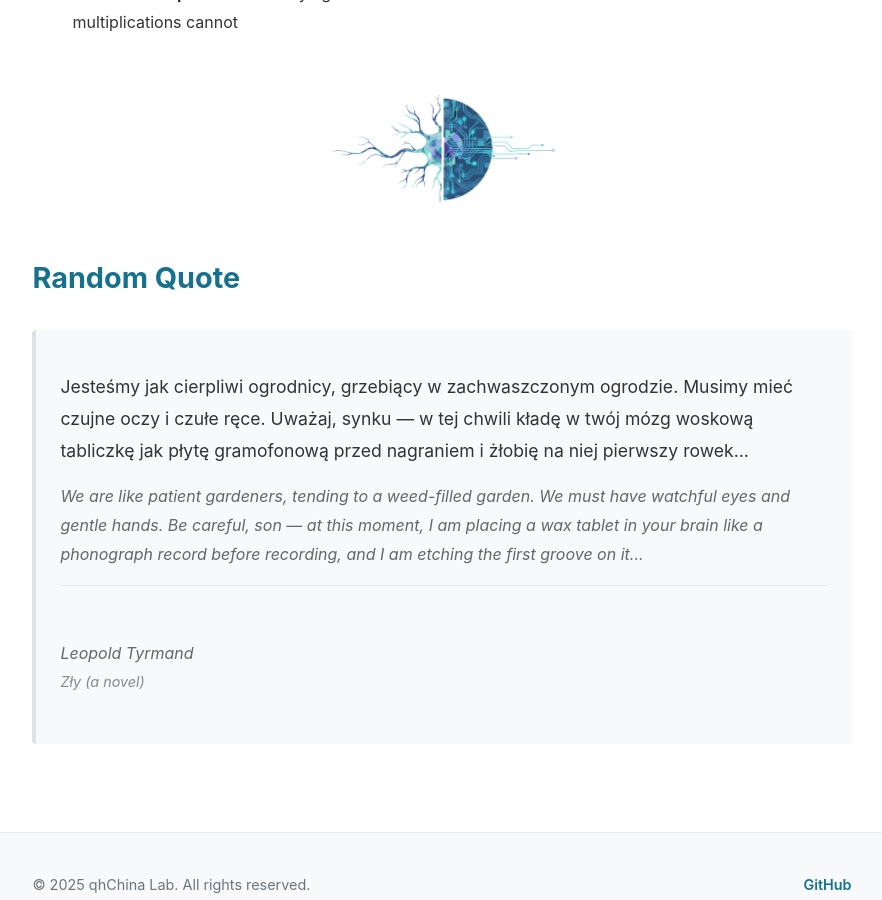
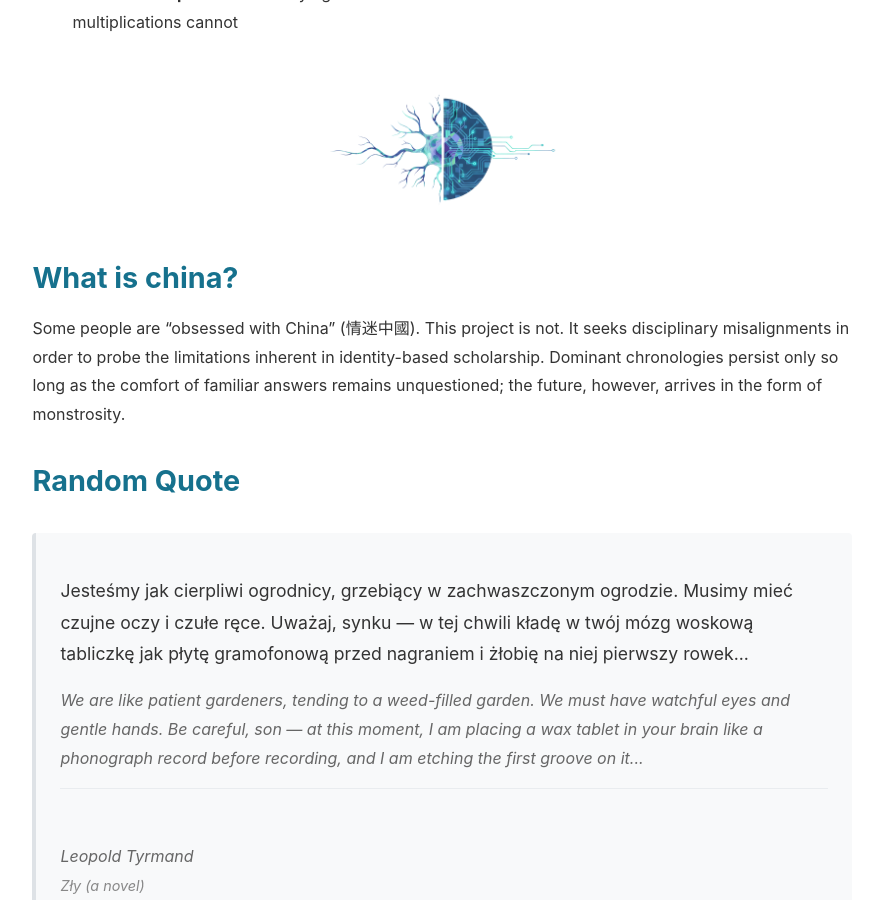
Before and after one commit to mcjkurz/qhchina, a Jekyll site: the page built from docs/index.md, in a window 1280 px wide and 900 px high, scrolled down 1087 px. Shown: the whole window, without its empty margins (198-1080 px from the left). Built offline with Jekyll 4.4.1, drawn with Linux system fonts in a browser that asks for light colours.

Commit message:
separator update

```diff
--- a/docs/index.md
+++ b/docs/index.md
@@ -43,6 +43,10 @@ title: Home
 
 <img src="{{ site.baseurl }}/assets/img/separator.png" alt="Separator" class="separator">
 
+## What is china?
+
+Some people are "obsessed with China" (情迷中國). This project is not. It seeks disciplinary misalignments in order to probe the limitations inherent in identity-based scholarship. Dominant chronologies persist only so long as the comfort of familiar answers remains unquestioned; the future, however, arrives in the form of monstrosity.
+
 ## Random Quote
 
 {% include random_quote.html %}
```
